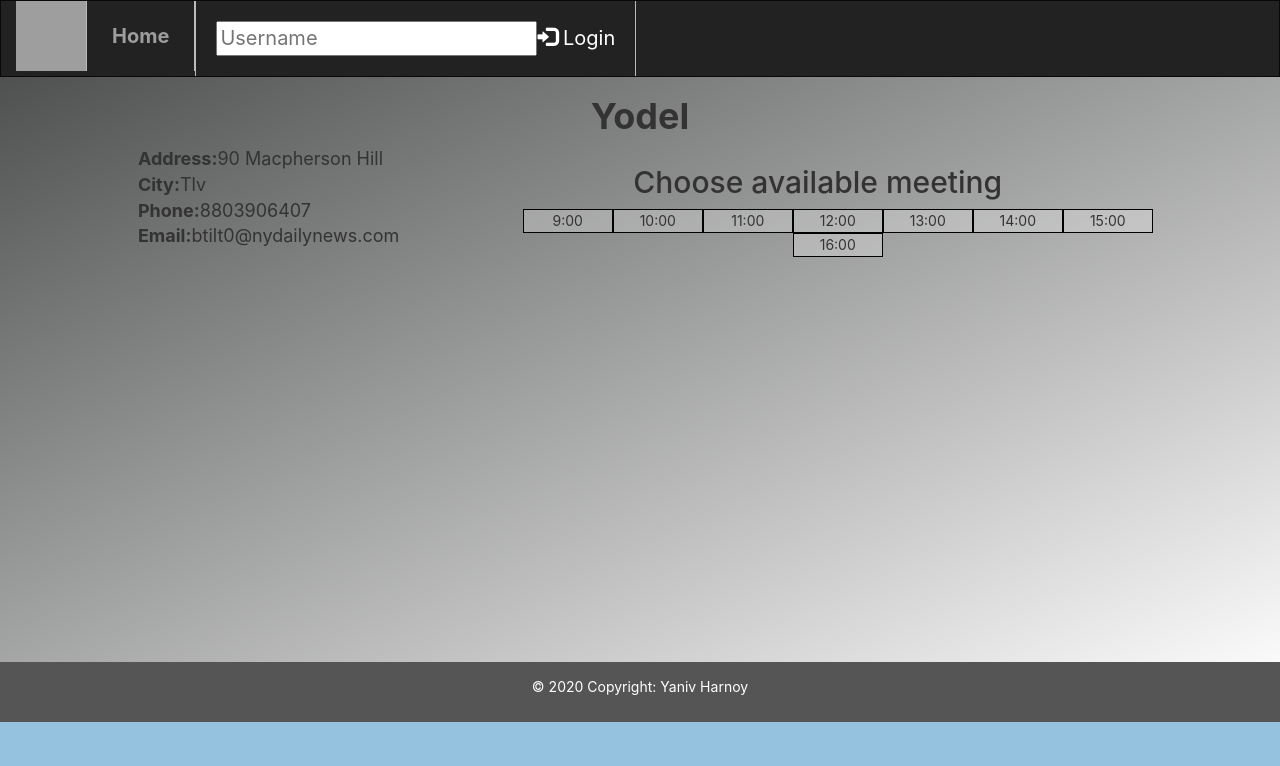
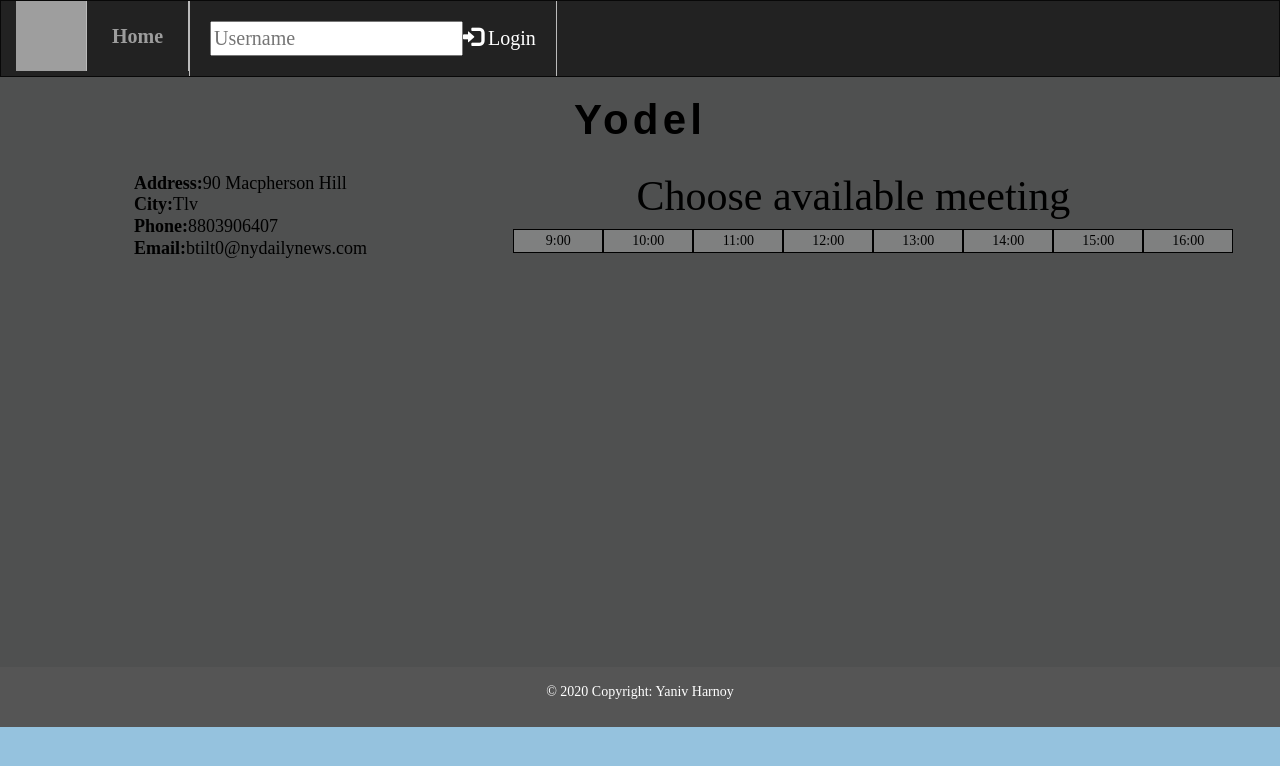
Before and after one commit to Napo1985/app_routing, a React (Create React App) app: page /Home in a window 1280 px wide. Both pictures are taken after a click on the element 307 px from the left and 192 px from the top of the page. Shown: the top 766 px of the page. Built offline with nearby package versions, Linux system fonts and the light colour scheme; grey boxes are pictures that could not be loaded.

Commit message:
fixed margin and added animation to my schedule

```diff
--- a/src/App.css
+++ b/src/App.css
@@ -77,5 +77,11 @@ li {
  }
 
  .background{
-  background-image:linear-gradient(to bottom right, rgb(79, 80, 80),rgb(250, 250, 250) );
+  /* background-image:linear-gradient(to bottom right, rgb(79, 80, 80),rgb(250, 250, 250) ); */
+  background-color: rgb(79, 80, 80);
  }
+
+ .main{
+  overflow:auto;
+  height: 590px
+ }
--- a/src/App.jsx
+++ b/src/App.jsx
@@ -102,8 +102,8 @@ class App extends React.Component {
         <Navbar inputChanged ={this.inputChanged} checkOnRefresh = {this.checkOnRefresh} signIn={this.signIn} signOut={this.signOut} user={this.state.user} signInProp= {this.state.signIn} />
         <div className="container-fluid text-center background">
           <div className="row content">
-            <div className="col-sm-1 sidenav">
-            {/* <div class="well">
+            {/* <div className="col-sm-1 sidenav">
+            <div class="well">
               <p>ADS</p>
             </div>
             <div class="well">
@@ -114,10 +114,10 @@ class App extends React.Component {
             </div>
             <div class="well">
               <p>ADS</p>
+            </div>
             </div> */}
-            </div>
 
-          <div className="col-sm-10 text-center ">
+          <div className="col-sm-12 text-center main">
             <Switch>
               {/* <Redirect exact from="/" ></Redirect>   */}
               <Redirect exact from='/' to='/Home' />
@@ -130,14 +130,14 @@ class App extends React.Component {
             </Switch>
           </div>
 
-          <div className="col-sm-1 sidenav ">
-            {/* <div class="well">
+          {/* <div className="col-sm-1 sidenav ">
+             <div class="well">
               <img src="https://i.pinimg.com/originals/d9/c7/5b/d9c75bdc08ceb24ca15a462c3eaa4a7f.gif" alt="ADS" width="20" height="30"></img>
             </div>
             <div class="well">
               <p>ADS</p>
-            </div> */}
-          </div>
+            </div>
+          </div> */}
 
         </div>
       </div>
--- a/src/Footer.css
+++ b/src/Footer.css
@@ -4,4 +4,5 @@
   bottom: 0;
   width: 100%;
   text-align: center;
+  background-color: hotpink;
 }
--- a/src/components/company/Company.css
+++ b/src/components/company/Company.css
@@ -5,3 +5,112 @@
 .col-sm-4{
   overflow: hidden;
 }
+
+/* Basic styles */
+*,
+*::before,
+*::after {
+  box-sizing: border-box;
+}
+
+:root{
+    --bg-color: #D8D8D8;
+}
+
+body {
+  display: block;
+  align-items: center;
+  justify-content: center;
+  overflow: hidden;
+  width: 100vw;
+  height: 100vh;
+  color: #000;
+  background-color: var(--bg-color);
+  font-family: 'Maitree', serif;
+}
+
+h2{
+    font-size: 3em;
+    font-weight: normal;
+}
+
+/* title styles */
+.home-title span{
+    margin-left: 25%;
+    position: relative;
+    overflow: hidden;
+    display: block;
+    line-height: 1.2;
+}
+
+.home-title span::after{
+    content: '';
+    position: absolute;
+    top: 0;
+    right: 0;
+    width: 100%;
+    height: 100%;
+    background: rgb(204, 202, 202);
+    animation: a-ltr-after 2s cubic-bezier(.77,0,.18,1) forwards;
+    transform: translateX(-101%);
+}
+
+.home-title span::before{
+    content: '';
+    position: absolute;
+    top: 0;
+    right: 0;
+    width: 100%;
+    height: 100%;
+    background: rgb(79, 80, 80);
+    animation: a-ltr-before 2s cubic-bezier(.77,0,.18,1) forwards;
+    transform: translateX(0);
+}
+
+.home-title span:nth-of-type(1)::before,
+.home-title span:nth-of-type(1)::after{
+    animation-delay: 0.3s;
+}
+
+.home-title span:nth-of-type(2)::before,
+.home-title span:nth-of-type(2)::after{
+    animation-delay: 0.5s;
+}
+
+.home-title span:nth-of-type(3)::before,
+.home-title span:nth-of-type(3)::after{
+    animation-delay: 0.7s;
+}
+.home-title span:nth-of-type(4)::before,
+.home-title span:nth-of-type(4)::after{
+    animation-delay: 0.9s;
+}
+@keyframes a-ltr-after{
+    0% {transform: translateX(-100%)}
+    100% {transform: translateX(101%)}
+}
+
+@keyframes a-ltr-before{
+    0% {transform: translateX(0)}
+    100% {transform: translateX(200%)}
+}
+
+
+
+.threeD {
+  color: black;
+  white-space: nowrap;
+  font-size: 3em;
+  font-family: sans-serif;
+  letter-spacing: 0.1em;
+  transition: 0.3s;
+
+}
+
+.threeD:hover {
+  transition: 0.3s;
+  /* transform: scale(1.1)translate(-50%, -50%); */
+  text-shadow: 1px 1px 0 white, 1px 2px 0 white, 1px 3px 0 white, 1px 4px 0 white,
+  1px 5px 0 white,
+  5px 13px 15px black;
+}
--- a/src/components/company/Company.jsx
+++ b/src/components/company/Company.jsx
@@ -20,24 +20,27 @@ class Company extends React.Component {
       {
         if (Jdata[i]["company"].toLowerCase() === localStorageKey)
         {
-          htmlRearCardElement.push(<div className="card-rear-text" key ={Jdata[i]["address"]} ><b>Address:</b>{Jdata[i]["address"]}</div >);
-          htmlRearCardElement.push(<div className="card-rear-text" key ={Jdata[i]["city"]}><b>City:</b>{Jdata[i]["city"]}</div >);
-          htmlRearCardElement.push(<div className="card-rear-text" key ={Jdata[i]["phone"]}><b>Phone:</b>{Jdata[i]["phone"]}</div >);
-          htmlRearCardElement.push(<div className="card-rear-text" key ={Jdata[i]["email"]}><b>Email:</b>{Jdata[i]["email"]}</div >);
+          htmlRearCardElement.push(<span className="card-rear-text" key ={Jdata[i]["address"]} ><b>Address:</b>{Jdata[i]["address"]}</span >);
+          htmlRearCardElement.push(<span className="card-rear-text" key ={Jdata[i]["city"]}><b>City:</b>{Jdata[i]["city"]}</span >);
+          htmlRearCardElement.push(<span className="card-rear-text" key ={Jdata[i]["phone"]}><b>Phone:</b>{Jdata[i]["phone"]}</span >);
+          htmlRearCardElement.push(<span className="card-rear-text" key ={Jdata[i]["email"]}><b>Email:</b>{Jdata[i]["email"]}</span >);
         }
       }
       return (
         <div>
+          <h1 className="threeD"> <b>{localStorageKey.charAt(0).toUpperCase() + localStorageKey.slice(1)}</b></h1>
 
           <div className="row">
-            <h1> <b>{localStorageKey.charAt(0).toUpperCase() + localStorageKey.slice(1)}</b></h1>
             <div className="col-sm-4">
-
-              {htmlRearCardElement}
+            <h2 class="home-title">
+                 {htmlRearCardElement}
+              </h2>
 
             </div>
             <div className="col-sm-8">
-              <h2 >Choose available meeting</h2>
+              <h2 >
+                <span>Choose available meeting</span>
+              </h2>
               <CompanyAppointment user = {this.props.user} companyName = {localStorageKey} timeTable = {readableJsonData}/>
 
             </div>
--- a/src/components/company/CompanyAppointment.jsx
+++ b/src/components/company/CompanyAppointment.jsx
@@ -40,7 +40,7 @@ class CompanyAppointment extends React.Component {
       let counter = htmlTableElement.length;
       return (
           <div>
-            {counter > 0 ? <ul >{htmlTableElement}</ul> :<h3>Sorry no available meeting :-(</h3>}
+            {counter > 0 ? <ul >{htmlTableElement}</ul> :<h3>Sorry no available meetings :-(</h3>}
           </div>
       );
     }
--- a/src/components/home/Card.jsx
+++ b/src/components/home/Card.jsx
@@ -21,10 +21,10 @@ class Card extends React.Component {
         let htmlCardContainerElement = [];
 
         htmlFrontCardElement.push(<h1 className="card-front-text" key ={this.props.CardData["company"]} >{this.props.CardData["company"]}</h1>);
-        htmlRearCardElement.push(<div className="card-rear-text" key ={this.props.CardData["address"]} ><b>address:</b>{this.props.CardData["address"]}</div >);
-        htmlRearCardElement.push(<div className="card-rear-text" key ={this.props.CardData["city"]}><b>city:</b>{this.props.CardData["city"]}</div >);
-        htmlRearCardElement.push(<div className="card-rear-text" key ={this.props.CardData["phone"]}><b>phone:</b>{this.props.CardData["phone"]}</div >);
-        htmlRearCardElement.push(<div className="card-rear-text" key ={this.props.CardData["email"]}><b>email:</b>{this.props.CardData["email"]}</div >);
+        htmlRearCardElement.push(<div className="card-rear-text" key ={this.props.CardData["address"]} ><b>Address:</b>{this.props.CardData["address"]}</div >);
+        htmlRearCardElement.push(<div className="card-rear-text" key ={this.props.CardData["city"]}><b>City:</b>{this.props.CardData["city"]}</div >);
+        htmlRearCardElement.push(<div className="card-rear-text" key ={this.props.CardData["phone"]}><b>Phone:</b>{this.props.CardData["phone"]}</div >);
+        htmlRearCardElement.push(<div className="card-rear-text" key ={this.props.CardData["email"]}><b>Email:</b>{this.props.CardData["email"]}</div >);
 
         htmlCardContainerElement.push(  <div key ={this.props.CardData["id"]} class="flip-card" onClick = {() => this.redirectLink(this.props.CardData)}>
                                             <div class="flip-card-inner">
--- a/src/components/schedule/Schedule.jsx
+++ b/src/components/schedule/Schedule.jsx
@@ -1,6 +1,7 @@
 import React from 'react';
 import{ Redirect} from "react-router-dom";
 import ScheduleTable from "./scheduleTable";
+import './Schedule.css';
 
 class Schedule extends React.Component {
     constructor(props){
@@ -14,7 +15,7 @@ class Schedule extends React.Component {
         return ( <Redirect to='/home' />);
       }
       return (
-        <ScheduleTable/>
+          <ScheduleTable/>
       );
     }
   }
```
Also changed, not shown: src/components/schedule/Schedule.css (added).
